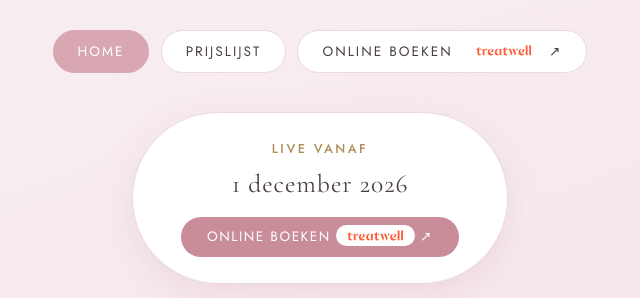
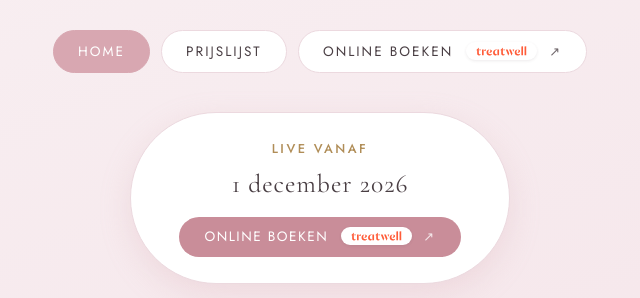
Before and after one commit to Stephanos-Ioannou/beautyhuidtherapie, a plain HTML site: page index.html in a window 1280 px wide. Shown: the part 287-585 px from the top of the page, 320-960 px from the left. Drawn offline with nearby package versions, Linux system fonts and the light colour scheme.

Commit message:
Polish: chip-hoogte gelijk aan pill, pijl-animatie, hover-lift

```diff
--- a/index.html
+++ b/index.html
@@ -165,13 +165,16 @@
     .bald .groot { font-size: 1.3rem; }
   }
 
-  .tw-logo { height: 15px; vertical-align: -3px; }
   .tw-chip {
     display: inline-flex; align-items: center; justify-content: center;
-    background: #fff; border-radius: 999px; padding: 5px 10px;
+    background: #fff; border-radius: 999px; padding: 4px 9px; margin-left: 7px;
+    box-shadow: 0 1px 3px rgba(74,63,68,.10);
   }
-  .tw-chip-logo { height: 11px; }
-  nav a .tw-chip { margin-left: 6px; }
+  .tw-chip-logo { height: 10px; }
+  .pijl { font-size: .95em; opacity: .8; margin-left: 6px; display: inline-block; transition: transform .2s; }
+  nav a:hover, .knop:hover { transform: translateY(-1px); }
+  nav a:hover .pijl, .knop:hover .pijl { transform: translate(1px, -1px); opacity: 1; }
+  nav a:hover, .knop:hover { }
 </style>
 </head>
 <body>
```
Also changed, not shown: prijslijst.html (+7 -4 lines).
